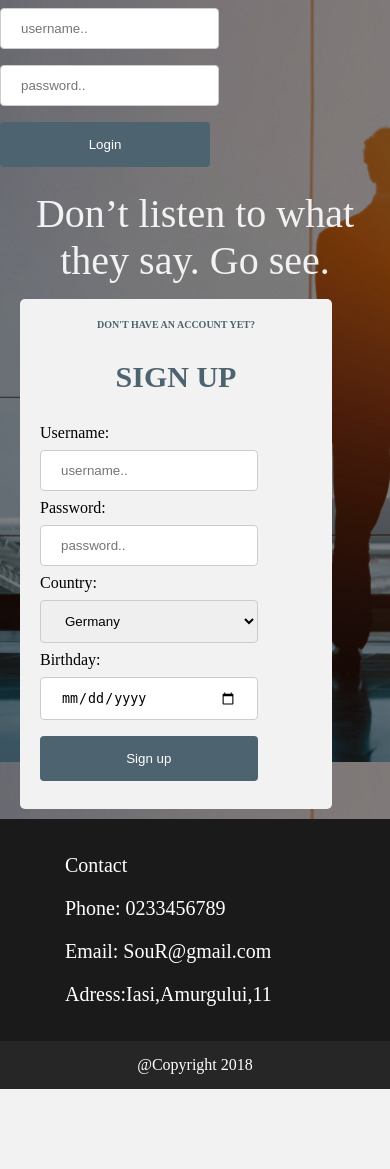
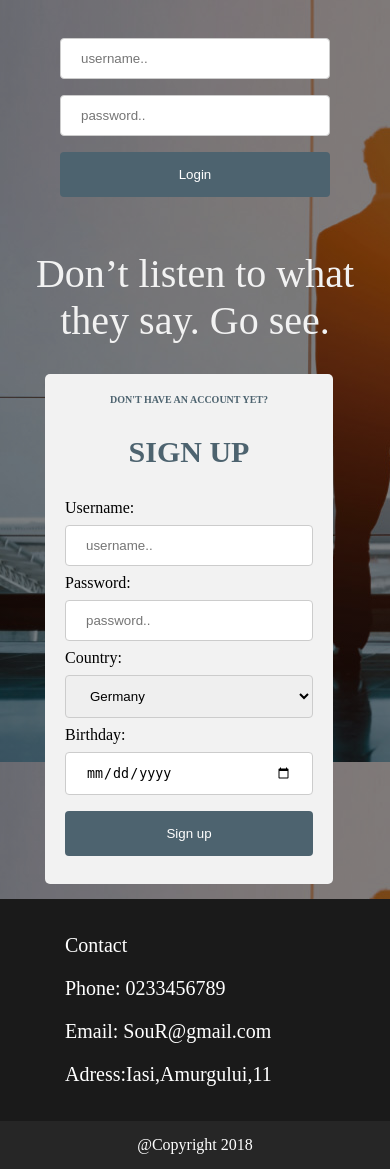
Before and after one commit to mochiSenpai/SouR_TW, a PHP site: page /html/signup.html in a window 390 px wide. Before the commit the page ends 1089 px from the top, so only its background shows below. Run offline with PHP 8.4, Linux system fonts and the light colour scheme; some web fonts are replaced.

Commit message:
Mobile signup centered

```diff
--- a/css/IndexStyle.css
+++ b/css/IndexStyle.css
@@ -183,9 +183,9 @@ body{
 
  .div1 {
   width: 80%;
-  margin-left: 20px;
+  /*margin-left: 20px;
   margin-right: 15px;
-  margin-bottom: 10px;
+  margin-bottom: 10px;*/
 }
 
 .empty{
--- a/html/signup.html
+++ b/html/signup.html
@@ -66,24 +66,31 @@
   </div>
 
   <div class="mobile">
+      <div class="col-12">
+        <div class="col-1"></div>
+        <div class="col-10">
          <form action="../html/map-page.html">
-        <div class="fl"><input type="text" id="fname" name="username" placeholder="username.."></div>
-        <div class="fl" ><input type="password" id="lname" name="password" placeholder="password.."></div>
-        <div class="fl"><input style="width: 210px;" type="submit" value="Login"></div>
+        <div class="fl"><input style="width: 100%" type="text" id="fname" name="username" placeholder="username.."></div>
+        <div class="fl" ><input style="width: 100%" type="password" id="lname" name="password" placeholder="password.."></div>
+        <div class="fl"><input style="width: 100%" type="submit" value="Login"></div>
         </form>
+      </div>
+        <div class="col-1 empty"></div>
+      </div>
        <div>
          <center> <div class="motto">Don’t listen to what they say. Go see.</div></center>
-          <div style="width: 100%">
-              <div  class="div1">
+          <div class="col-12">
+            <div class="col-1"></div>
+              <div class="col-10 div1">
                  <div class="title" style="font-size: 10px">Don't have an account yet?</div>
                  <div class="title"><p>Sign up </p></div>
                   <form action="../html/map-page.html">
                     <label for="fname">Username:</label>
-                      <input style="width: 80%" type="text" id="fname" name="username" placeholder="username..">
+                      <input style="width: 100%" type="text" id="fname" name="username" placeholder="username..">
                     <label for="lname">Password:</label>
-                      <input style="width: 80%" type="password" id="lname" name="password" placeholder="password..">
+                      <input style="width: 100%" type="password" id="lname" name="password" placeholder="password..">
                     <label  for="country">Country:</label>
-                      <select style="width: 80%" id="country" name="country">
+                      <select style="width: 100%" id="country" name="country">
                           <option value="germany">Germany</option>
                           <option value="spain">Spain</option>
                           <option value="france">France</option>
@@ -95,10 +102,11 @@
                           <option value="finland">Finland</option>
                       </select>
                   <label for="idate">Birthday:</label>
-                    <input style="width: 80%" type="Date" id="idate" name="bday">
-                   <input style="width: 80%" type="submit" value="Sign up">
+                    <input style="width: 100%" type="Date" id="idate" name="bday">
+                   <input style="width: 100%" type="submit" value="Sign up">
                 </form>
               </div>
+              <div class="col-1"></div>
             </div>
           </div>
           <div class=" footer col-12" >
```
